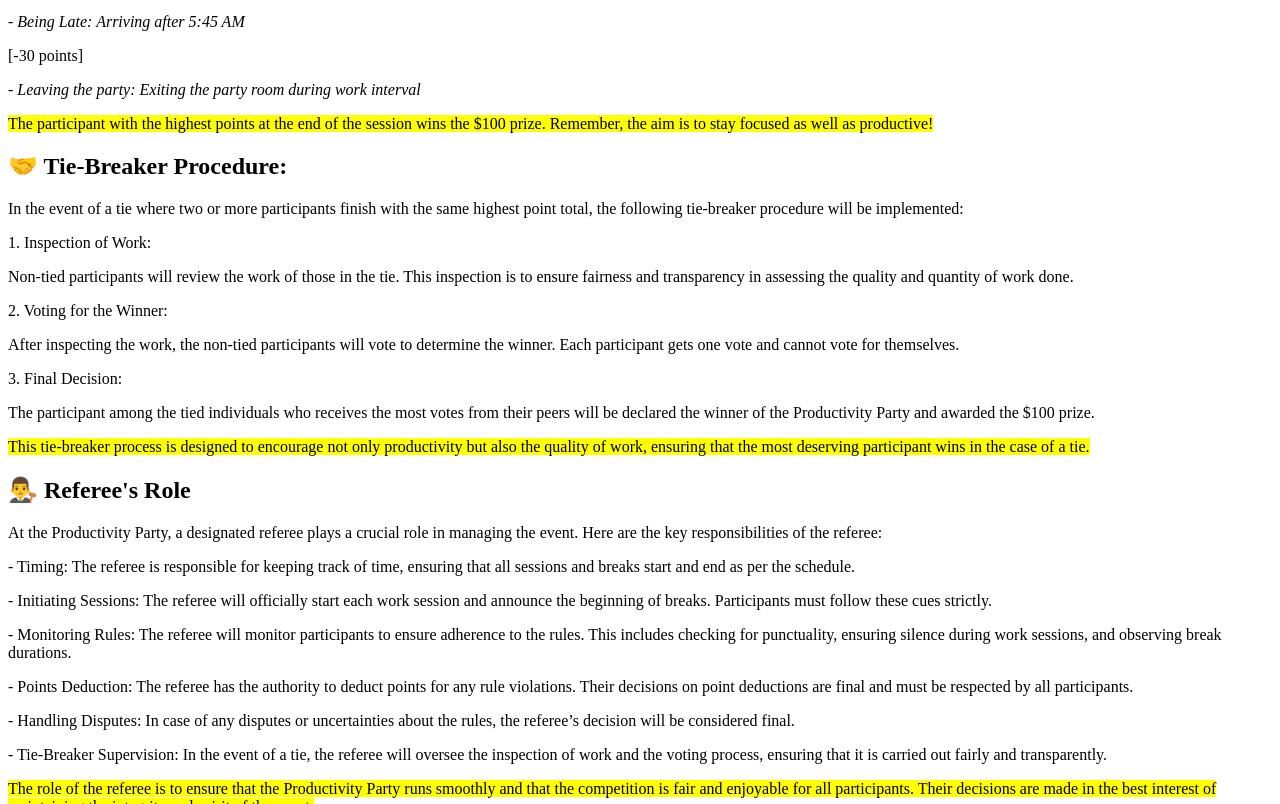
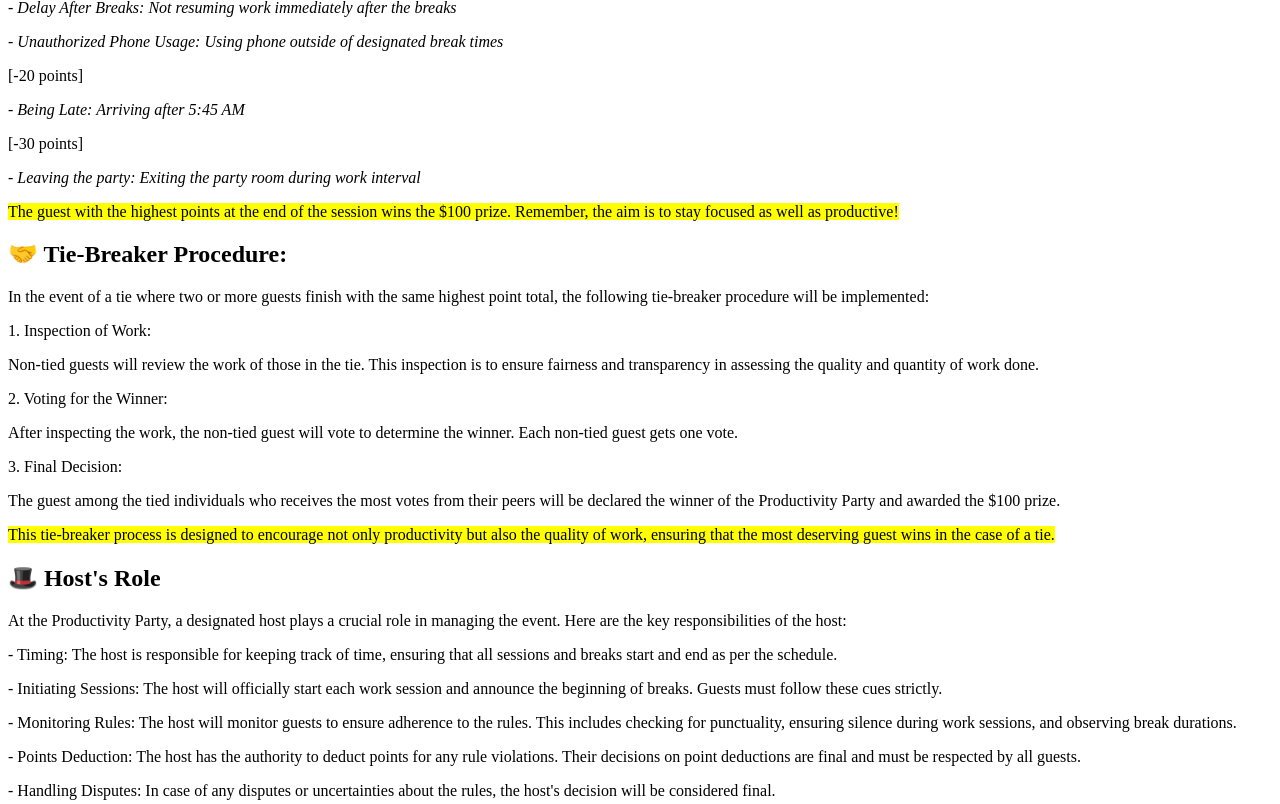
Before and after one commit to manuelack/productivityparty.github.lol, a plain HTML site: page index.html in a window 1280 px wide. Shown: the part 1996-2800 px from the top of the page. Drawn offline with Linux system fonts and the light colour scheme.

Commit message:
Add files via upload

```diff
--- a/index.html
+++ b/index.html
@@ -29,10 +29,14 @@
 <a href="https://forms.gle/ujEtCpraLhbkiHBU9" target="_blank">Apply to Attend the Party</a>
 
 
-<p>A productivity marathon among 6 students all placed at one large table with 1 winner who will win the cash prize of $100. Below are essential details including the event schedule, rules, penalties, tie-breaker procedures, and the referee's role. Please read thoroughly to prepare for this exciting challenge and your chance to win $100.</p>
+<p>A productivity marathon among 6 guests all placed at one large table with 1 winner who will win the cash prize of $100. Below are essential details including the event schedule, rules, penalties, tie-breaker procedures, and the host's role. Please read thoroughly to prepare for this exciting challenge and your chance to win $100.</p>
+
+<p><i>Note:  The party is BYOB 📚</i></p>
+
+<p>During the focused work intervals, you'll be diving into your own coursework, assignments, and projects. It's your chance to get your work done while surrounded by other motivated students. So, remember to BYOB – Bring Your Own Books 📚.</p>
 
 <h2>⏳ Schedule:</h2>
-<p>[05:45 AM] - All selected students arrive at the party which is held at a specific location on campus</p>
+<p>[05:45 AM] - All selected guests arrive at the party which is held at a specific location on campus</p>
 </p>06:00 AM to 07:30 AM - Work Interval [90 minutes] </p>
 </p>07:30 AM to 07:40 AM - Break [10 minutes]</p>
 </p>07:40 AM to 09:10 AM - Work Interval [90 minutes]</p>
@@ -46,7 +50,7 @@
 <ol>
 <h3> <li>Age Requirement:- </li></h3>
 
-</p>Participants must be at least 21 years old.</p>
+</p>Guests must be at least 21 years old.</p>
 <h3> <li>Cover Fee:- </li></h3>
 
 </p> Guests are expected to pay the $20 cover fee to participate in the party.</p>
@@ -61,7 +65,7 @@
 </p>Maintain silence during work intervals.</p>
 
 <h3> <li>Remain Seated:- </li></h3>
-</p>Participants must stay seated during work intervals.</p>
+</p>Guests must stay seated during work intervals.</p>
 
 <h3> <li>Phone Usage:- </li></h3>
 </p>Phones must be placed in a clear bin before the party starts and are only to be used during breaks.</p>
@@ -104,41 +108,41 @@
 <p><i>- Leaving the party: Exiting the party room during work interval </i><p>
 
 
-<mark>The participant with the highest points at the end of the session wins the $100 prize. Remember, the aim is to stay focused as well as productive!</mark>
+<mark>The guest with the highest points at the end of the session wins the $100 prize. Remember, the aim is to stay focused as well as productive!</mark>
 
 <h2>🤝 Tie-Breaker Procedure:</h2>
 
-<p>In the event of a tie where two or more participants finish with the same highest point total, the following tie-breaker procedure will be implemented:<p>
+<p>In the event of a tie where two or more guests finish with the same highest point total, the following tie-breaker procedure will be implemented:<p>
 
 <p> 1. Inspection of Work:<p>
 
-<p> Non-tied participants will review the work of those in the tie. This inspection is to ensure fairness and transparency in assessing the quality and quantity of work done.<p>
+<p> Non-tied guests will review the work of those in the tie. This inspection is to ensure fairness and transparency in assessing the quality and quantity of work done.<p>
 
 <p> 2. Voting for the Winner:<p>
-<p> After inspecting the work, the non-tied participants will vote to determine the winner. Each participant gets one vote and cannot vote for themselves.<p>
+<p> After inspecting the work, the non-tied guest will vote to determine the winner. Each non-tied guest gets one vote.<p>
 
 <p>3. Final Decision:<p>
 
-<p>The participant among the tied individuals who receives the most votes from their peers will be declared the winner of the Productivity Party and awarded the $100 prize.<p>
+<p>The guest among the tied individuals who receives the most votes from their peers will be declared the winner of the Productivity Party and awarded the $100 prize.<p>
 
-<p> <mark>This tie-breaker process is designed to encourage not only productivity but also the quality of work, ensuring that the most deserving participant wins in the case of a tie.<mark><p>
+<p> <mark>This tie-breaker process is designed to encourage not only productivity but also the quality of work, ensuring that the most deserving guest wins in the case of a tie.<mark><p>
 
-<h2>👨‍⚖️ Referee's Role </h2>
-<p>At the Productivity Party, a designated referee plays a crucial role in managing the event. Here are the key responsibilities of the referee:<p>
+<h2>🎩 Host's Role </h2>
+<p>At the Productivity Party, a designated host plays a crucial role in managing the event. Here are the key responsibilities of the host:<p>
 
-<p> - Timing: The referee is responsible for keeping track of time, ensuring that all sessions and breaks start and end as per the schedule.<p>
+<p> - Timing: The host is responsible for keeping track of time, ensuring that all sessions and breaks start and end as per the schedule.<p>
 
-<p> - Initiating Sessions: The referee will officially start each work session and announce the beginning of breaks. Participants must follow these cues strictly.<p>
+<p> - Initiating Sessions: The host will officially start each work session and announce the beginning of breaks. Guests must follow these cues strictly.<p>
 
-<p> - Monitoring Rules: The referee will monitor participants to ensure adherence to the rules. This includes checking for punctuality, ensuring silence during work sessions, and observing break durations.<p>
+<p> - Monitoring Rules: The host will monitor guests to ensure adherence to the rules. This includes checking for punctuality, ensuring silence during work sessions, and observing break durations.<p>
 
-<p> - Points Deduction: The referee has the authority to deduct points for any rule violations. Their decisions on point deductions are final and must be respected by all participants.<p>
+<p> - Points Deduction: The host has the authority to deduct points for any rule violations. Their decisions on point deductions are final and must be respected by all guests.<p>
 
-<p> - Handling Disputes: In case of any disputes or uncertainties about the rules, the referee’s decision will be considered final.<p>
+<p> - Handling Disputes: In case of any disputes or uncertainties about the rules, the host's decision will be considered final.<p>
 
-<p> - Tie-Breaker Supervision: In the event of a tie, the referee will oversee the inspection of work and the voting process, ensuring that it is carried out fairly and transparently.<p>
+<p> - Tie-Breaker Supervision: In the event of a tie, the host will oversee the inspection of work and the voting process, ensuring that it is carried out fairly and transparently.<p>
 
-<p><mark>The role of the referee is to ensure that the Productivity Party runs smoothly and that the competition is fair and enjoyable for all participants. Their decisions are made in the best interest of maintaining the integrity and spirit of the event.<mark><p>
+<p><mark>The role of the host is to ensure that the Productivity Party runs smoothly and that the competition is fair and enjoyable for all guests. Their decisions are made in the best interest of maintaining the integrity and spirit of the event.<mark><p>
 
     <p> <a href="https://forms.gle/ujEtCpraLhbkiHBU9" target="_blank">Apply to Attend the Party</a><p>
 
```
